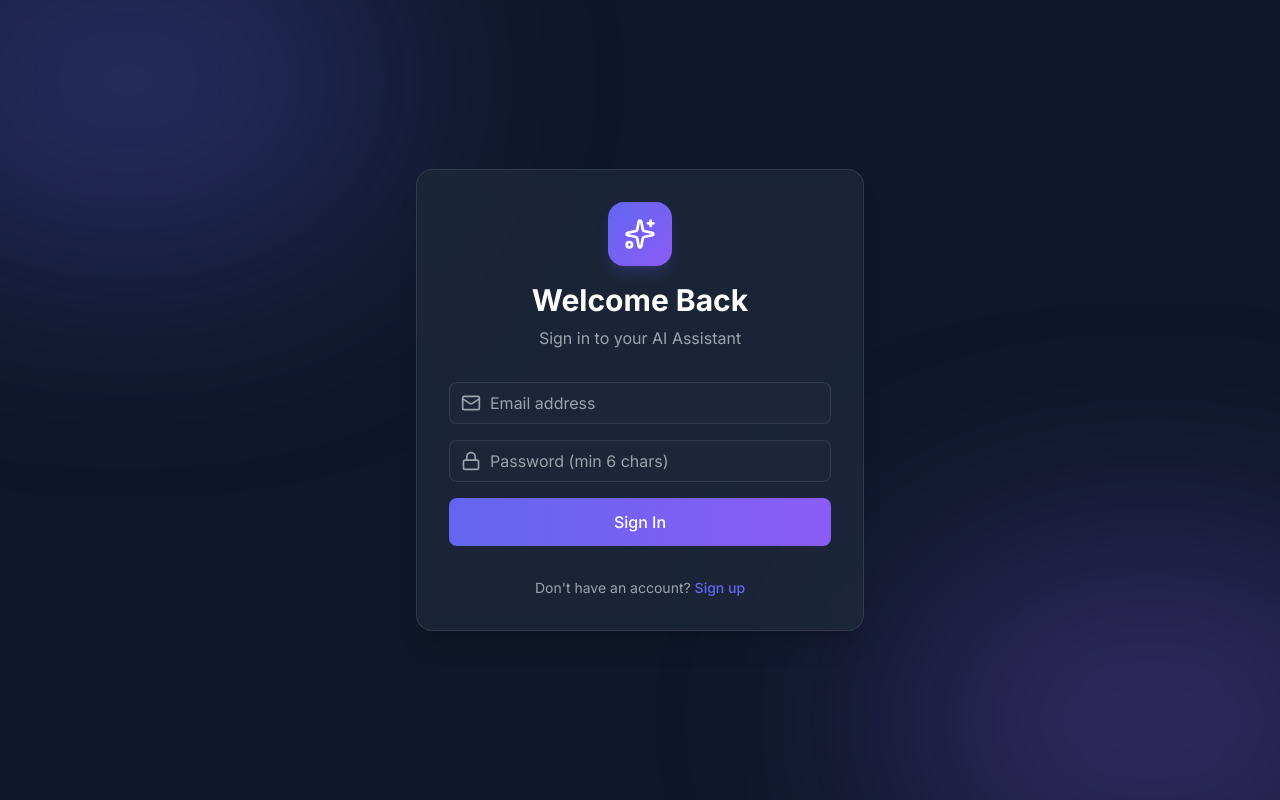
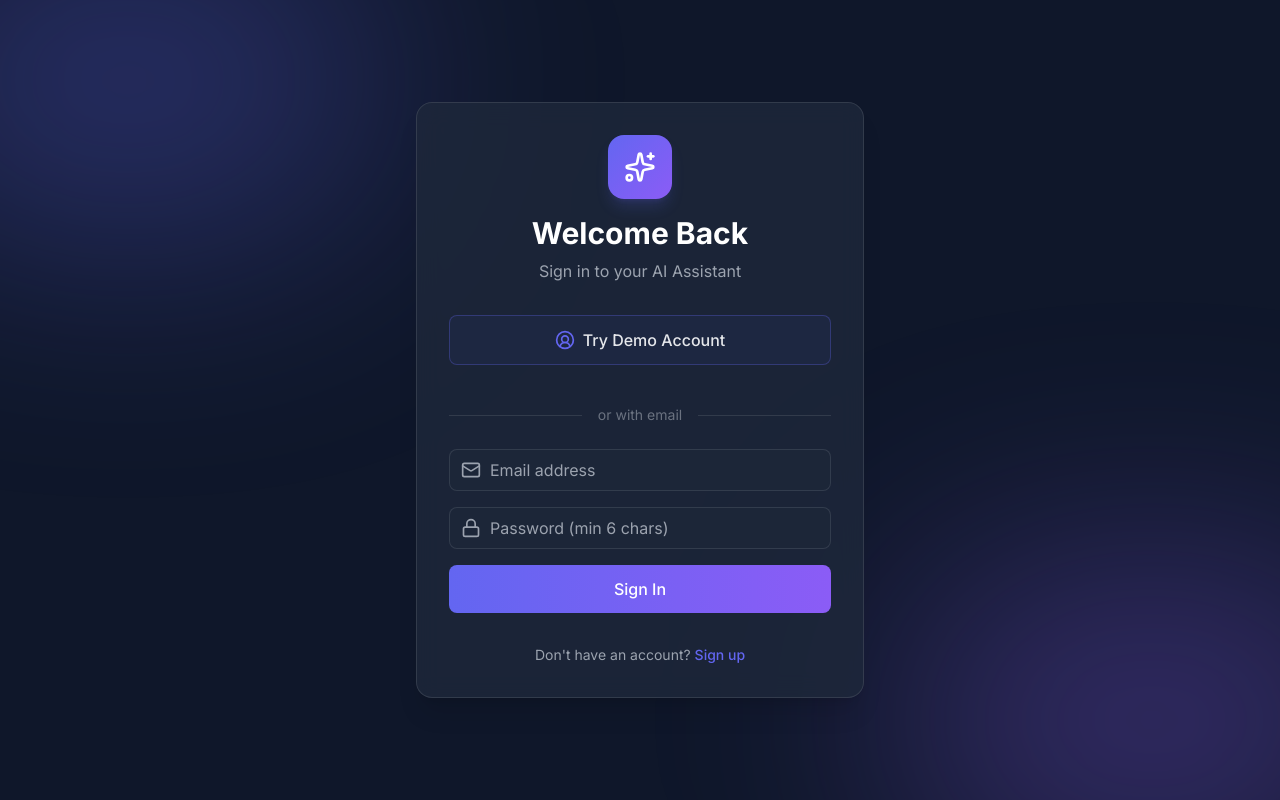
Before and after one commit to Hitesh92004/AI-Powered-Customer-Support-Chat-Bot, a React (Vite) app in the folder frontend/: page /login in a window 1280 px wide. Built offline with nearby package versions, Linux system fonts and the light colour scheme; no server answers.

Commit message:
feat: add try demo button and email-validator

```diff
--- a/frontend/src/pages/LoginPage.jsx
+++ b/frontend/src/pages/LoginPage.jsx
@@ -1,7 +1,8 @@
 import React, { useState } from 'react';
 import { useAuth } from '../contexts/AuthContext';
 import { useNavigate } from 'react-router-dom';
-import { Mail, Lock, Loader2, Sparkles } from 'lucide-react';
+import { Mail, Lock, Loader2, Sparkles, UserCircle2 } from 'lucide-react';
+import { api } from '../lib/api';
 
 export default function LoginPage() {
   const [isLogin, setIsLogin] = useState(true);
@@ -12,6 +13,27 @@ export default function LoginPage() {
   const [loading, setLoading] = useState(false);
   const { signIn, signUp } = useAuth();
   const navigate = useNavigate();
+
+  const handleDemoSignIn = async () => {
+    setError(null);
+    setSuccess(null);
+    setLoading(true);
+    try {
+      // Direct call to demo endpoint without auth context since it manages its own token set
+      const res = await api.post('/auth/demo');
+      const { access_token, user_id, email } = res.data;
+      const userData = { id: user_id, email };
+      localStorage.setItem('access_token', access_token);
+      localStorage.setItem('user', JSON.stringify(userData));
+
+      // Force reload to pick up context correctly since we bypassed AuthContext signIn method
+      window.location.href = '/';
+    } catch (err) {
+      const msg = err.response?.data?.detail || err.message || 'Demo sign in failed.';
+      setError(typeof msg === 'string' ? msg : JSON.stringify(msg));
+      setLoading(false);
+    }
+  };
 
   const handleSubmit = async (e) => {
     e.preventDefault();
@@ -66,6 +88,22 @@ export default function LoginPage() {
           </div>
         )}
 
+        {/* Demo Button */}
+        <button
+          onClick={handleDemoSignIn}
+          disabled={loading}
+          className="w-full btn-secondary flex justify-center items-center py-3 mb-6 gap-2 border-primary/30 hover:border-primary/60 text-primary-100 bg-primary/5"
+        >
+          <UserCircle2 size={20} className="text-primary" />
+          <span>Try Demo Account</span>
+        </button>
+
+        <div className="flex items-center py-4 mb-2">
+          <div className="flex-grow h-px bg-white/10"></div>
+          <span className="flex-shrink-0 px-4 text-gray-500 text-sm">or with email</span>
+          <div className="flex-grow h-px bg-white/10"></div>
+        </div>
+
         <form onSubmit={handleSubmit} className="space-y-4">
           <div className="relative">
             <Mail className="absolute left-3 top-1/2 -translate-y-1/2 text-gray-400" size={20} />
```
Also changed, not shown: 2 other files (tests, documents, lock files or other folders).
